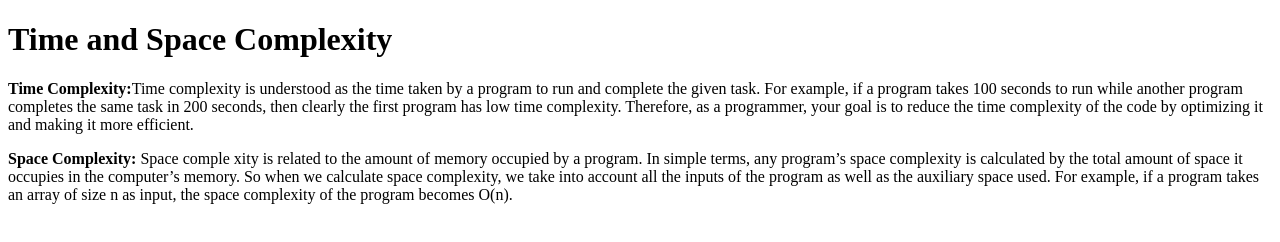
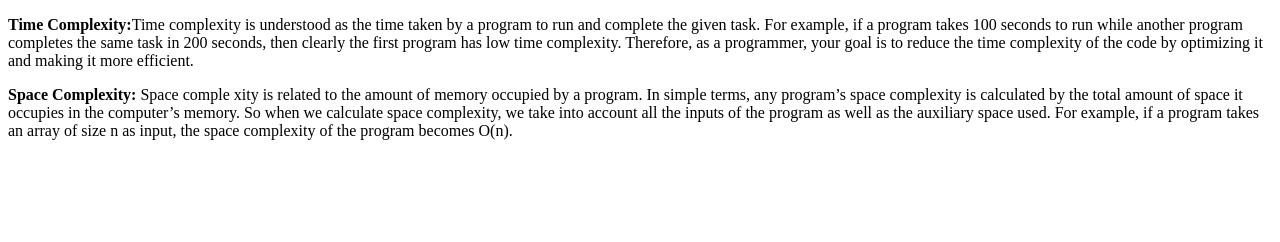
Before and after one commit to acciojob/time-and-space-complexity-sharmavimal7467, a website: page main.html in a window 1280 px wide. Drawn offline with Linux system fonts and the light colour scheme.

Commit message:
created a submission

```diff
--- a/main.html
+++ b/main.html
@@ -8,13 +8,14 @@
 
 <body>
 	<!-- the entire body must be written by student -->
-    <script type="text/javascript" src="./script.js">
-</script>
-<h1>Time and Space Complexity</h1>
 	<p><strong>Time Complexity:</strong>Time complexity is understood as the time taken by a program to run and complete the given task. For example, if a program takes 100 seconds to run while another program completes the same task in 200 seconds, then clearly the first program has low time complexity. Therefore, as a programmer, your goal is to reduce the time complexity of the code by optimizing it and making it more efficient.</p>
 	<p><strong>Space Complexity:</strong> Space comple
 		xity is related to the amount of memory occupied by a program. In simple terms, any program’s space complexity is calculated by the total amount of space it occupies in the computer’s memory. So when we calculate space complexity, we take into account all the inputs of the program as well as the auxiliary space used. For example, if a program takes an array of size n as
 		input, the space complexity of the program becomes O(n).</p>
+    <script type="text/javascript" src="./script.js">
+</script>
+<!-- <h1>Time and Space Complexity</h1> -->
+
 </body>
 
 </html>
```
